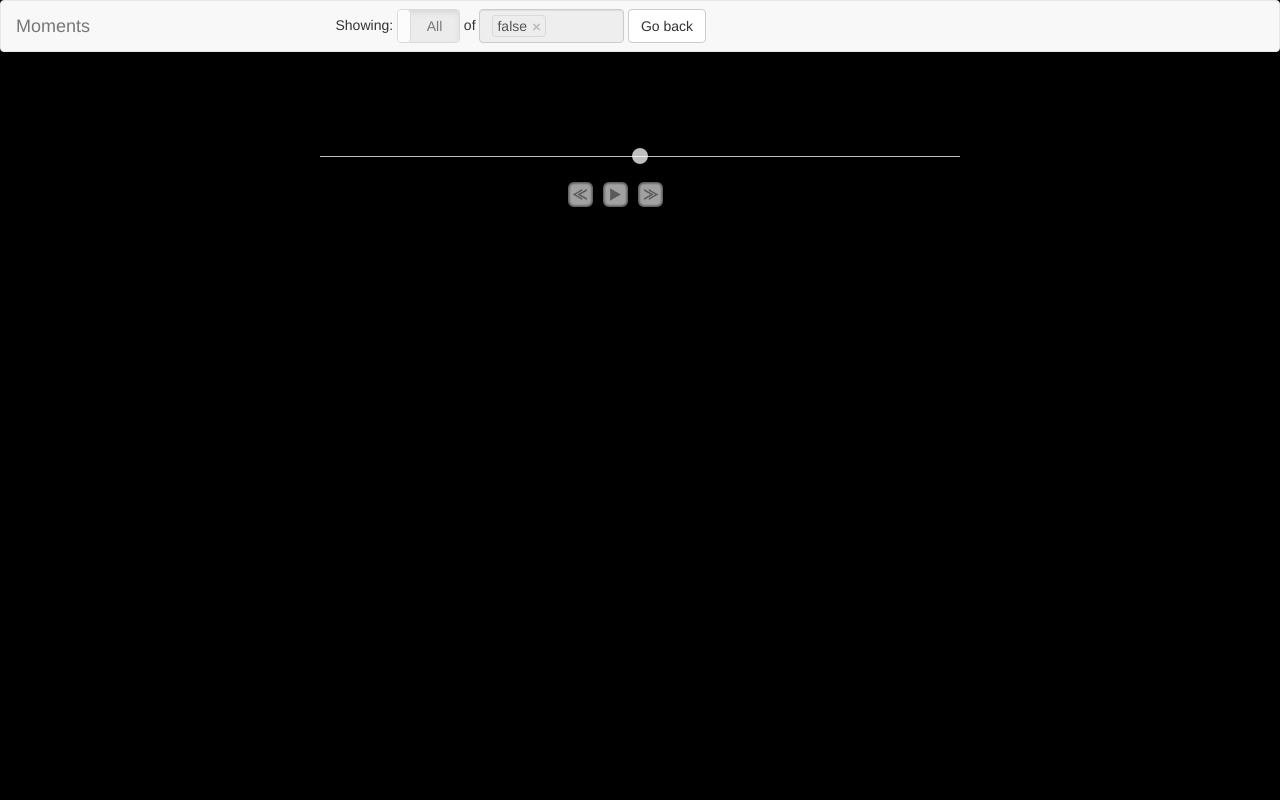
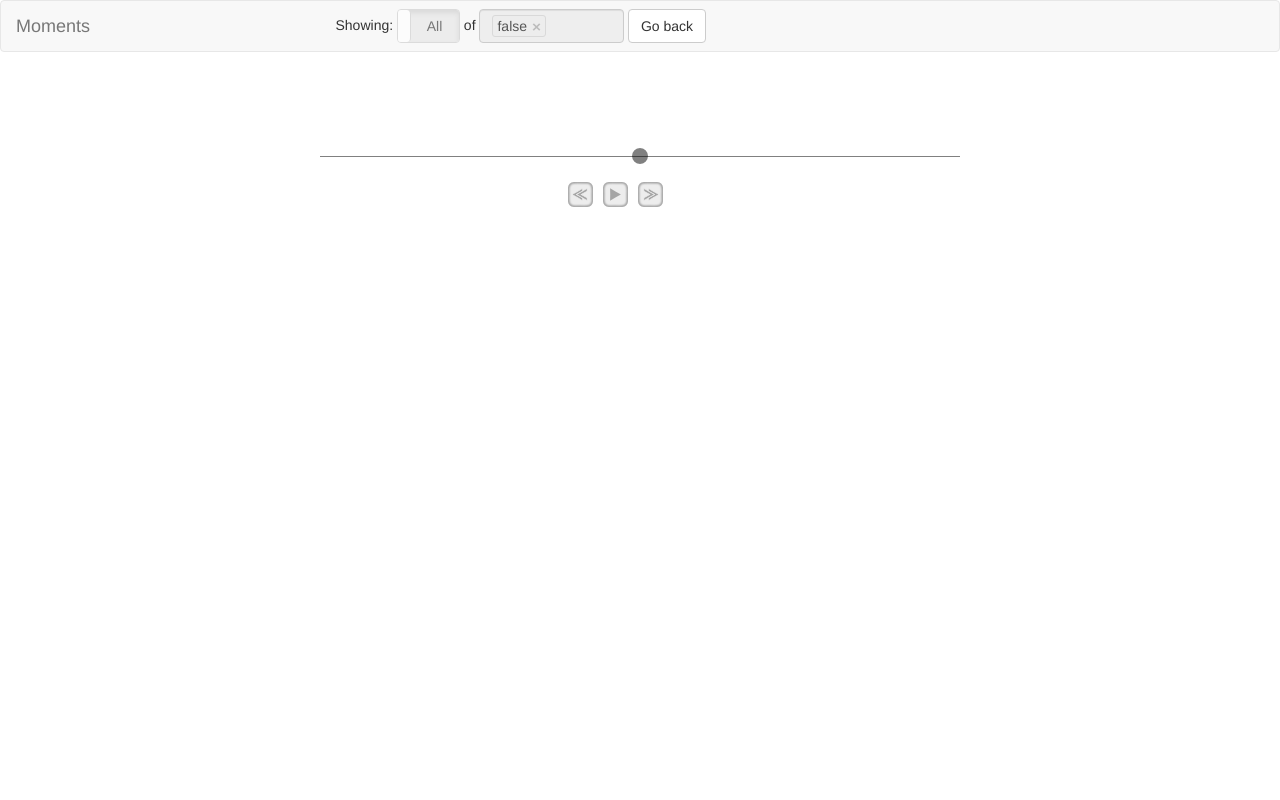
Before and after one commit to henry-alakazhang/dafny4lyfe, a Django app: template search/templates/search/location_search_results.html in a window 1280 px wide. Run offline with Django 3.2, Linux system fonts and the light colour scheme; the template is opened without the code that fills it, so the values that code supplies are empty; some libraries are stand-ins or nearby versions.

Commit message:
white background + grey slider

```diff
--- a/search/templates/search/location_search_results.html
+++ b/search/templates/search/location_search_results.html
@@ -2,16 +2,6 @@
 <html>
 <head>
   {% load staticfiles %}
-  <!-- Javascript files -->
-
-  <!-- JQuery (Google CDN) -->
-  <script src="https://ajax.googleapis.com/ajax/libs/jquery/1.11.3/jquery.min.js"></script>
-  <!-- Early-load libraries -->
-  <script src='{% static "search/libraries/ContentFlow/contentflow.js" %}' load="slideshow"></script>
-  <script type="text/javascript" src='{% static "search/libraries/fancyBox/jquery.fancybox.js" %}'></script>
-  <!-- Main .js file -->
-  <script src='{% static "search/js/flickr.js" %}'></script>
-
   <!-- CSS files -->
   <link rel="stylesheet" href='{% static "search/css/bootstrap.css"%}'/>
   <link rel="stylesheet" href='{% static "search/css/main.css" %}' />
@@ -20,9 +10,19 @@
   <link rel="stylesheet" href='{% static "search/libraries/fancyBox/jquery.fancybox.css" %}'/>
   <link rel="stylesheet" href='{% static "search/libraries/bootstrap-toggle/css/bootstrap-toggle.min.css" %}'/>
 
+  <!-- Javascript files -->
+
+  <!-- JQuery (Google CDN) -->
+  <script src="https://ajax.googleapis.com/ajax/libs/jquery/1.11.3/jquery.min.js"></script>
+  <!-- Early-load libraries -->
+  <script src='{% static "search/libraries/ContentFlow/contentflow.js" %}' load="slideshow white"></script>
+  <script type="text/javascript" src='{% static "search/libraries/fancyBox/jquery.fancybox.js" %}'></script>
+  <!-- Main .js file -->
+  <script src='{% static "search/js/flickr.js" %}'></script>
+
 </head>
 
-<body style="background-color:#000000">
+<body style="background-color:#FFFFFF">
   <nav class="navbar navbar-default">
     <div class="navbar-header">
       <a class="navbar-brand" href="/search/map">Moments</a>
--- a/static/search/js/flickr.js
+++ b/static/search/js/flickr.js
@@ -4,6 +4,9 @@
   // ContentFlow for images
   var ajax_cf = new ContentFlow('ajax_cf',{
     circularFlow: false,
+    startItem: 'last',
+    flowSpeedFactor: 3.0,
+    flowDragFriction: 2.0,
     onclickActiveItem: function() {} // don't open link?
   });
 
@@ -21,7 +24,7 @@
       sort: 'date-taken-desc',
       extras: 'date_taken',
       format: 'json',
-      per_page: '500',
+      per_page: '250',
       page: '1'
     }
     if (getQueryVar('tags') != '') {
@@ -36,7 +39,7 @@
       // Performs request using API (REST method) to flickr
       jQuery.getJSON(baseUrl, flickrOptions, function(data) {
         if (data.photos.photo.length == 0 && flickrOptions['page'] == 1) {
-          document.getElementById('ajax_cf').innerHTML = '<center style="color:#FFFFFF">No images found. <p>Try different search criteria.</p></center>';
+          document.getElementById('ajax_cf').innerHTML = '<center style="color:#000000">No images found. <p>Try different search criteria.</p></center>';
           // display no photos and do stuff to show no that there are no results
         } else {
           // for each photo object returned
@@ -58,16 +61,29 @@
 
             imgDom.src = photoUrl;
             boxDom.appendChild(imgDom);
+//            console.log(boxDom.innerHTML);
 
             ajax_cf.addItem(boxDom, 'first');
-
+//            console.log(count);
+//            console.log(ajax_cf.getActiveItem());
             // once all the items from current page have been returned
             // get items from next page
             // NEED TO CHANGE TO next page on end of scroll... else will load 4eva
             if (++count == data.photos.photo.length) {
+              console.log(data.photos.photo.length)
+              console.log(boxDom.innerHTML);
+              console.log
               flickrOptions['page']++;
               count = 0;
-              search();
+              ajax_cf.onReachTarget(boxDom);/*
+              newRequestThreshold = {
+                onReachTarget: function(boxDom) {
+                  console.log("reached target " + boxDom.innerHTML);
+                  search();
+                }
+              }
+              ajax_cf.setConfig(newRequestThreshold);*/
+              //search();
             }
           });
         }
--- a/static/search/libraries/ContentFlow/ContentFlowAddOn_slideshow.js
+++ b/static/search/libraries/ContentFlow/ContentFlowAddOn_slideshow.js
@@ -134,7 +134,7 @@
      * For a detailed explanation of each value take a look at the documentation.
      */
 	ContentFlowConf: {
-        circularFlow: true,             // should the flow wrap around at begging and end?
+        circularFlow: false,             // should the flow wrap around at begging and end?
 
 
         onInit: function () {
--- /dev/null
+++ b/static/search/libraries/ContentFlow/ContentFlowAddOn_white.css
@@ -0,0 +1,80 @@
+/*  ContentFlowAddOn_white, version 2.0
+ *  (c) 2008 - 2010 Sebastian Kutsch
+ *  <http://www.jacksasylum.eu/ContentFlow/>
+ *
+ *  This file is distributed under the terms of the MIT license.
+ *  (see http://www.jacksasylum.eu/ContentFlow/LICENSE)
+ *
+ *--------------------------------------------------------------------------*/
+
+/* ========== ContentFlow ========== */
+/*
+ * Within this file you can ajust the styling of ContentFlow
+ * to your personal needs. The default styling is the same as found on the
+ * projectpage.
+ *
+ */
+
+.ContentFlowAddOn_white {
+    background: white;
+}
+
+    /* ----- styling of items ----- */
+        .ContentFlowAddOn_white .flow .item .caption {
+            background: url(img/1x1_0.5_white.png);
+        }
+        * html .ContentFlowAddOn_white .flow .item .caption {
+            background-image: none;
+            filter:progid:DXImageTransform.Microsoft.AlphaImageLoader(enabled=true, sizingMethod=scale, src='img/1x1_0.5_white.png');
+        }
+            .ContentFlowAddOn_white .flow .item .caption a,
+            .ContentFlowAddOn_white .flow .item .caption a:link,
+            .ContentFlowAddOn_white .flow .item .caption a:visited,
+            .ContentFlowAddOn_white .flow .item .caption a:active,
+            .ContentFlowAddOn_white .flow .item .caption a:hover {
+                color: black;
+            }
+    /* ----- scrollbar ----- */
+    .ContentFlowAddOn_white .scrollbar {
+        background: url(img/scrollbar_black.png) left center repeat-x;
+    }
+
+        .ContentFlowAddOn_white .scrollbar .slider {
+            background: url(img/slider_black.png) center center no-repeat;
+        }
+
+        /* only for IE <= 6 and a alphatransparent slider image */
+        * html .ContentFlowAddOn_white .scrollbar .slider { background-image: none; }
+        * html .ContentFlowAddOn_white .scrollbar .slider .virtualSlider {
+            filter:progid:DXImageTransform.Microsoft.AlphaImageLoader(enabled=true, sizingMethod=crop, src='img/slider_black.png');
+        }
+            .ContentFlowAddOn_white .scrollbar .slider .position {
+                color:gray;
+            }
+
+
+    /* ----- global caption ----- */
+    .ContentFlowAddOn_white .globalCaption {
+        color: black;
+    }
+            .ContentFlowAddOn_white .globalCaption .caption a,
+            .ContentFlowAddOn_white .globalCaption .caption a:link,
+            .ContentFlowAddOn_white .globalCaption .caption a:visited,
+            .ContentFlowAddOn_white .globalCaption .caption a:active,
+            .ContentFlowAddOn_white .globalCaption .caption a:hover {
+                color: black;
+            }
+
+    /* ----- load indicator ----- */
+    .ContentFlowAddOn_white .loadIndicator {
+        background: url(img/1x1_0.5_white.png);
+    }
+    * html .ContentFlowAddOn_white .loadIndicator {
+        background-image: none;
+        filter:progid:DXImageTransform.Microsoft.AlphaImageLoader(enabled=true, sizingMethod=scale, src='img/1x1_0.5_white.png');
+    }
+        .ContentFlowAddOn_white .loadIndicator .indicator {
+            background: url(img/loader_white.gif) center center no-repeat;
+        }
+
+/* ================================= */
--- /dev/null
+++ b/static/search/libraries/ContentFlow/ContentFlowAddOn_white.js
@@ -0,0 +1,19 @@
+/*  ContentFlowAddOn_white, version 2.0
+ *  (c) 2008 - 2010 Sebastian Kutsch
+ *  <http://www.jacksasylum.eu/ContentFlow/>
+ *
+ *  This file is distributed under the terms of the MIT license.
+ *  (see http://www.jacksasylum.eu/ContentFlow/LICENSE)
+ */
+
+new ContentFlowAddOn ('white', {
+
+    init: function () {
+        this.addStylesheet();
+    },
+
+	ContentFlowConf: {
+        reflectionColor: "#ffffff" // none, transparent, overlay or hex RGB CSS style #RRGGBB
+	}
+
+});
```
Also changed, not shown: static/search/libraries/ContentFlow/img/1x1_0.5_white.png (added), static/search/libraries/ContentFlow/img/loader_white.gif (added), static/search/libraries/ContentFlow/img/scrollbar_black.png (added), static/search/libraries/ContentFlow/img/slider_black.png (added).
